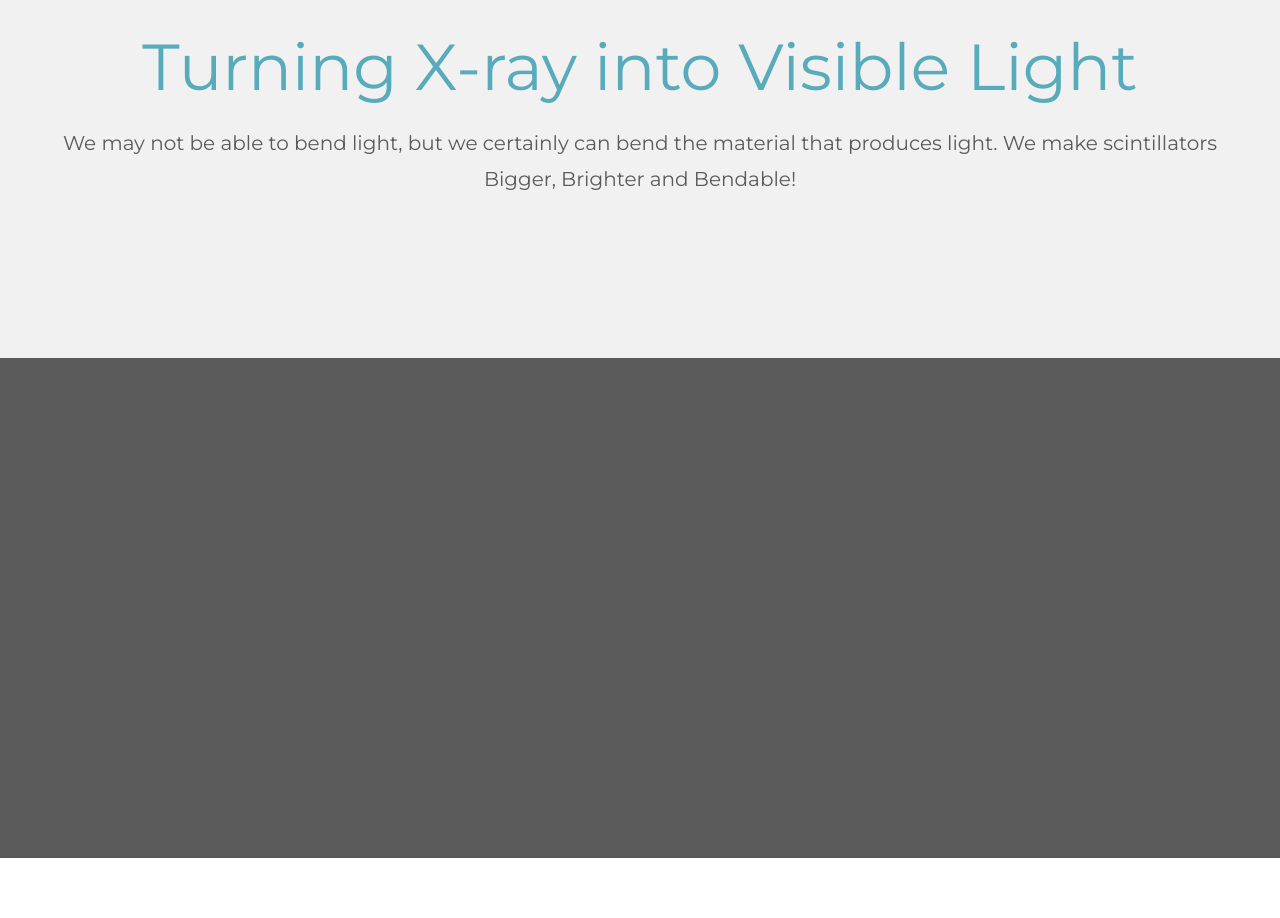
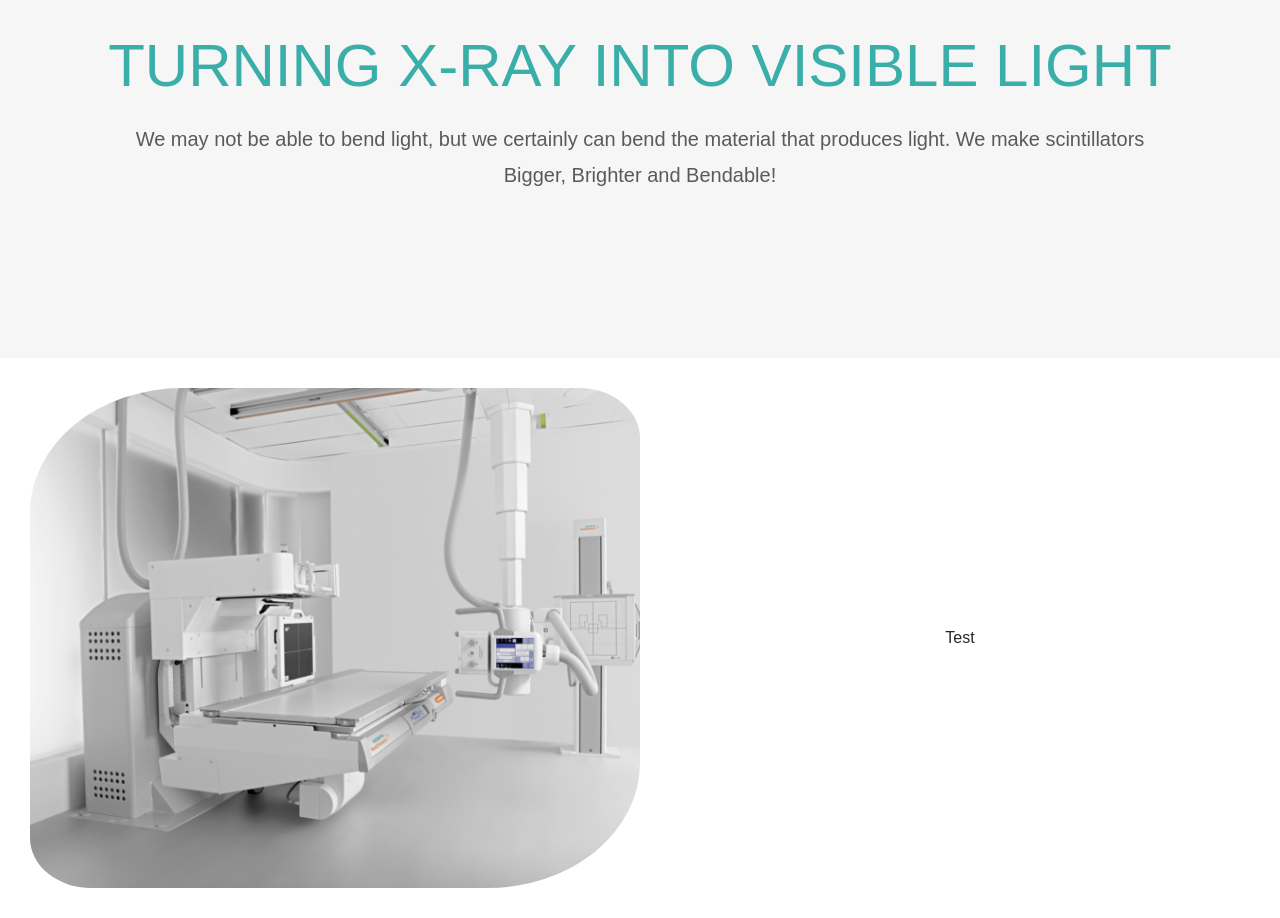
Before and after one commit to wickker/enlipsium, a Next.js app: page / in a window 1280 px wide. Shown: the part 160-1078 px from the top of the page. Before the commit the page ends 1018 px from the top, so only its background shows below. Built offline with nearby package versions, Linux system fonts and the light colour scheme.

Commit message:
added xray machine image

```diff
--- a/pages/_app.js
+++ b/pages/_app.js
@@ -7,7 +7,7 @@ import * as Constants from "../utils/constants";
 
 const GlobalStyle = createGlobalStyle`
 body {
-  font-family: "Montserrat", sans-serif;
+  font-family: "Arial", sans-serif;
   padding: 0;
   margin: 0;
   font-size: 16px;
@@ -27,6 +27,7 @@ const StyledUL = styled.ul`
     background: white;
     color: ${Constants.semiBlack};
     border-bottom: 1px solid #f0f0f0;
+    // box-shadow: 0 2px 6px 0 rgba(0,0,0,.12), inset 0 -1px 0 0 #dadce0;
   }
 `;
 
--- a/pages/index.js
+++ b/pages/index.js
@@ -1,6 +1,7 @@
-import styled from "styled-components";
 import { Row, Col } from "antd";
 import * as Constants from "../utils/constants";
+import content from "../utils/content.json";
+import styled from "styled-components";
 
 const LightGrayCol = styled(Col)`
   && {
@@ -11,21 +12,16 @@ const LightGrayCol = styled(Col)`
   }
 `;
 
-const GrayCol = styled(Col)`
-  && {
-    background-color: ${Constants.gray};
-    height: 500px;
-    display: flex;
-    align-items: center;
-  }
-`;
-
 const Title = styled(Col)`
   && {
     color: ${Constants.marine};
-    font-size: 65px;
+    font-size: 60px;
     text-align: center;
     margin-bottom: 10px;
+    text-transform: uppercase;
+    @media only screen and (max-width: 600px) {
+      font-size: 45px;
+    }
   }
 `;
 
@@ -35,20 +31,64 @@ const Tagline = styled(Col)`
     font-size: 20px;
     text-align: center;
     margin-bottom: 5px;
+    @media only screen and (max-width: 600px) {
+      font-size: 16px;
+    }
   }
 `;
+
+const StyledRow = styled(Row)`
+  && {
+    margin: 30px;
+  }
+`;
+
+const LeftCol = styled(Col)`
+  && {
+    padding-right: 30px;
+    background-image: url("x-ray-machine.png");
+    height: 500px;
+    background-size: cover;
+    border-radius: 25% 10%;
+    background-position: center;
+    @media only screen and (max-width: 600px) {
+      height: 300px;
+    }
+  }
+`;
+
+const RightCol = styled(Col)`
+  && {
+    padding-left: 30px;
+    display: flex;
+    align-items: center;
+    justify-content: center;
+    @media only screen and (max-width: 1000px) {
+      padding-left: 0px;
+      padding-top: 30px;
+  }
+`;
+
 
 export default function Home() {
   return (
     <Row>
       <LightGrayCol span={24}>
         <Row>
-          <Title span={24}>{Constants.mainPageTitle}</Title>
-          <Tagline span={24}>{Constants.tagline1}</Tagline>
-          <Tagline span={24}>{Constants.tagline2}</Tagline>
+          <Title span={24}>{content.home.title}</Title>
+          <Tagline span={24}>{content.home.tagline1}</Tagline>
+          <Tagline span={24}>{content.home.tagline2}</Tagline>
         </Row>
       </LightGrayCol>
-      <GrayCol span={24}></GrayCol>
+      <Col span={24}>
+        <StyledRow>
+          <LeftCol xs={24} sm={24} md={24} lg={12}>
+          </LeftCol>
+          <RightCol xs={24} sm={24} md={24} lg={12}>
+            Test
+          </RightCol>
+        </StyledRow>
+      </Col>
     </Row>
   );
 }
--- a/utils/constants.js
+++ b/utils/constants.js
@@ -1,9 +1,6 @@
+// Color scheme
 export const semiBlack = "#0B0C10";
 export const darkGray = "#1F2833";
 export const gray = "#5A5A5A";
-export const lightGray = "#F1F1F1";
-export const marine = "#58ABBB";
-
-export const mainPageTitle = "Turning X-ray into Visible Light"
-export const tagline1 = "We may not be able to bend light, but we certainly can bend the material that produces light. We make scintillators"
-export const tagline2 = "Bigger, Brighter and Bendable!"
+export const lightGray = "#F6F6F6";
+export const marine = "#3AAFA9";
--- /dev/null
+++ b/utils/content.json
@@ -0,0 +1,8 @@
+{
+    "home": {
+        "title": "Turning X-ray into Visible Light",
+        "tagline1": "We may not be able to bend light, but we certainly can bend the material that produces light. We make scintillators",
+        "tagline2": "Bigger, Brighter and Bendable!"
+    }
+
+}
```
Also changed, not shown: public/x-ray-machine.png (added).
